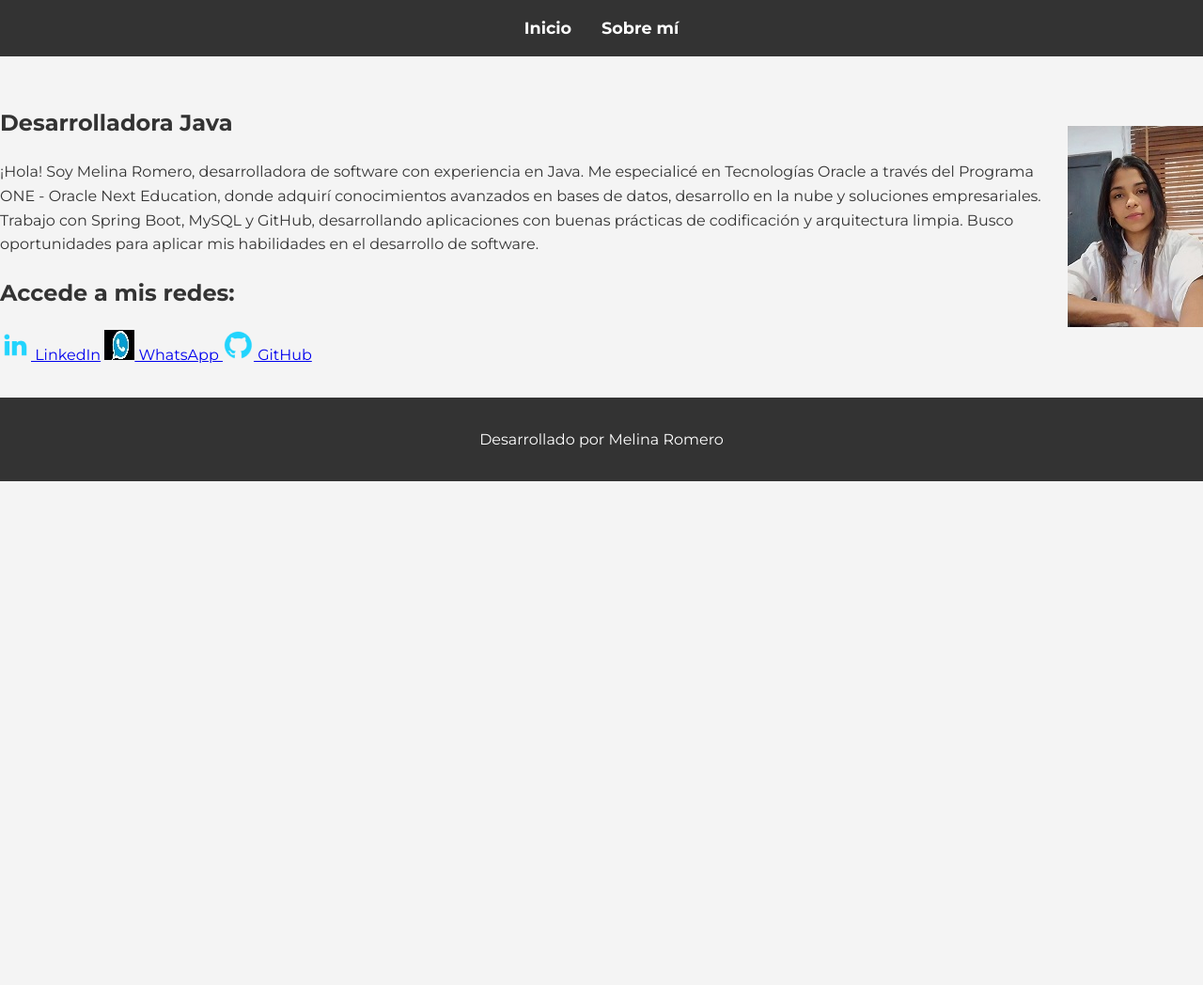
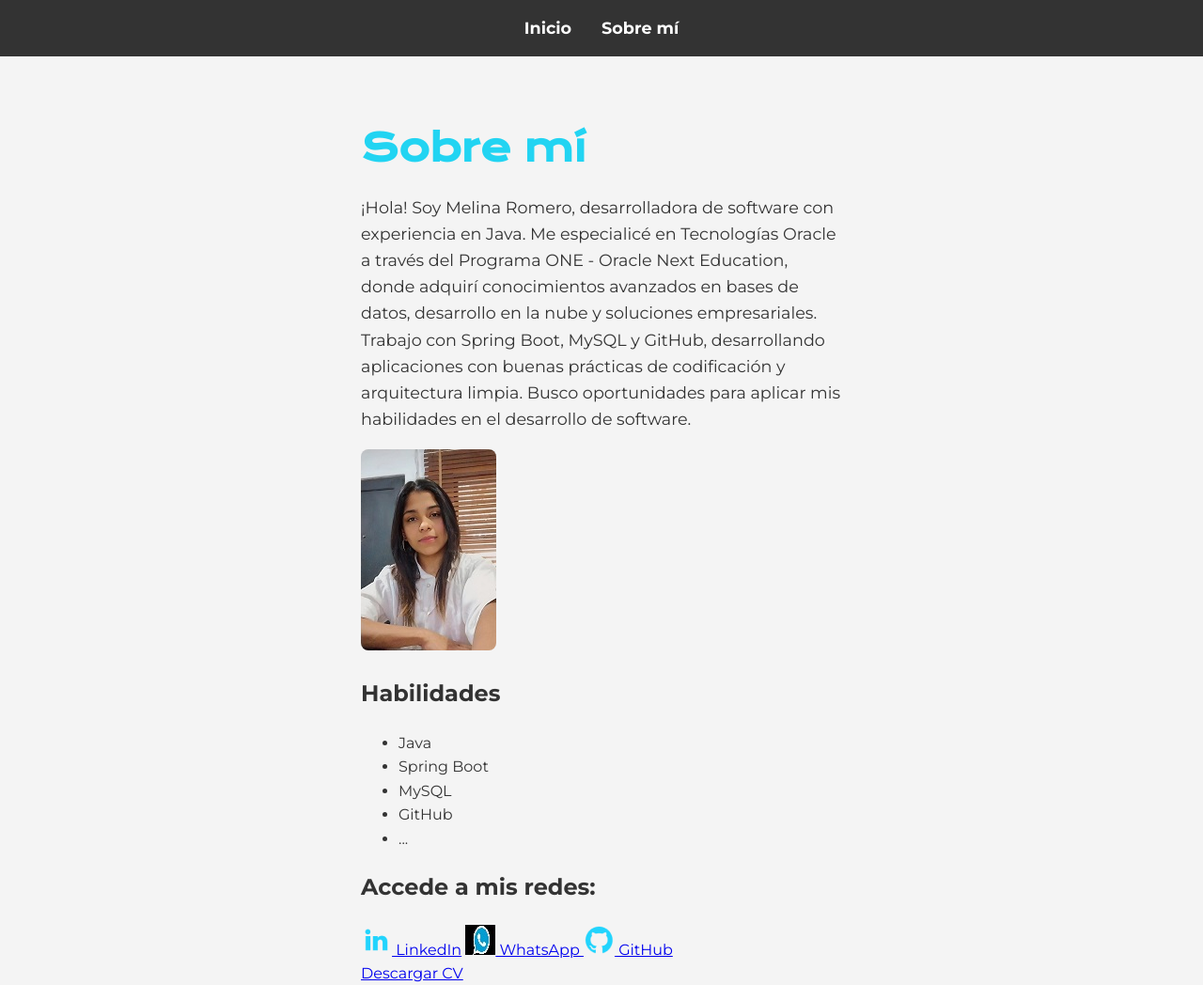
Before and after one commit to melinaromero/Mi-Portafolio, a plain HTML site: page aboutMe.html in a window 1280 px wide. Shown: the top 1048 px of the page at 94% size. Before the commit the page ends 800 px from the top, so only its background shows below. Drawn offline with nearby package versions, Linux system fonts and the light colour scheme.

Commit message:
actualizacion front

```diff
--- a/aboutMe.html
+++ b/aboutMe.html
@@ -2,8 +2,8 @@
 <html lang="en">
 <head>
     <meta charset="UTF-8">
-    <meta name="viewport" content="width=, initial-scale=1.0">
-    <title>Document</title>
+    <meta name="viewport" content="width=device-width, initial-scale=1.0">
+    <title>Sobre mí - Melina Romero</title>
     <link rel="stylesheet" href="./styles/style.css">
 </head>
 <body>
@@ -14,46 +14,59 @@
                 <li><a href="aboutMe.html">Sobre mí</a></li>
             </ul>
         </nav>
-
     </header>
-    <main  class="presentacion">
-        <section  class="presentacionContenido">
-            <h1 class="presentacionContenidoTitulo">Desarrolladora Java</h1>
-
-            <p class="presentacionContenidoTexto">
+    <main class="container">
+        <section class="presentacion">
+            <div class="presentacion-contenido">
+                <h1>Sobre mí</h1>
+                <p>
                     ¡Hola! Soy Melina Romero, desarrolladora de software con experiencia en Java.
                     Me especialicé en Tecnologías Oracle a través del Programa ONE - Oracle Next Education,
                     donde adquirí conocimientos avanzados en bases de datos, desarrollo en la nube y soluciones empresariales.
                     Trabajo con Spring Boot, MySQL y GitHub, desarrollando aplicaciones con buenas prácticas de codificación y arquitectura limpia.
                     Busco oportunidades para aplicar mis habilidades en el desarrollo de software.
                 </p>
-            </p>
+                <div class="presentacion-imagen">
+                    <img src="/assets/perfil.jpeg" alt="imagen de portafolio">
+                </div>
+                <h2>Habilidades</h2>
+                <ul>
+                    <li>Java</li>
+                    <li>Spring Boot</li>
+                    <li>MySQL</li>
+                    <li>GitHub</li>
+                    <li>...</li>
+                </ul>
 
                 <div class="presentacionEnlaces">
+
                    <h2 class="presentacionEnlacesSubtitulo">Accede a mis redes:</h2>
 
+
                       <a class= "presentacionEnlaceslink" href="https://www.linkedin.com/in/melinarom/">
+
                   <img src="./assets/linkedin.png">
+
                    LinkedIn</a>
-            <a class="presentacionEnlaceslink" href="https://wa.me/541124697127?text=Hola,%20estoy%20interesado%20en%20conectar%20contigo%20sobre%20tu%20portafolio.
-             " >
+
+                    <a class="presentacionEnlaceslink" href="https://wa.me/541124697127?text=Hola,%20estoy%20interesado%20en%20conectar%20contigo%20sobre%20tu%20portafolio." >
+
                  <img src="./assets/whatsapp.jfif">
+
                     WhatsApp </a>
+
                     <a class= "presentacionEnlaceslink" href="https://github.com/melinaromero">
+
                    <img src="./assets/github.png">
                      GitHub</a>
+
                    </div>
-
+                <a href="./assets/CV Melina Romero.pdf" download>Descargar CV</a>
+            </div>
         </section>
-            <img class="presentacionImagen" src="/assets/perfil.jpeg" alt="imagen de portafolio" >
-
     </main>
-</section>
     <footer class="footer">
-        <p > Desarrollado por Melina Romero</p>
-
+        <p>Desarrollado por Melina Romero</p>
     </footer>
-
-
 </body>
 </html>
```
Also changed, not shown: index.html (+3 -3 lines), 1 other file. Lines whose indentation alone changed are shown as unchanged.
